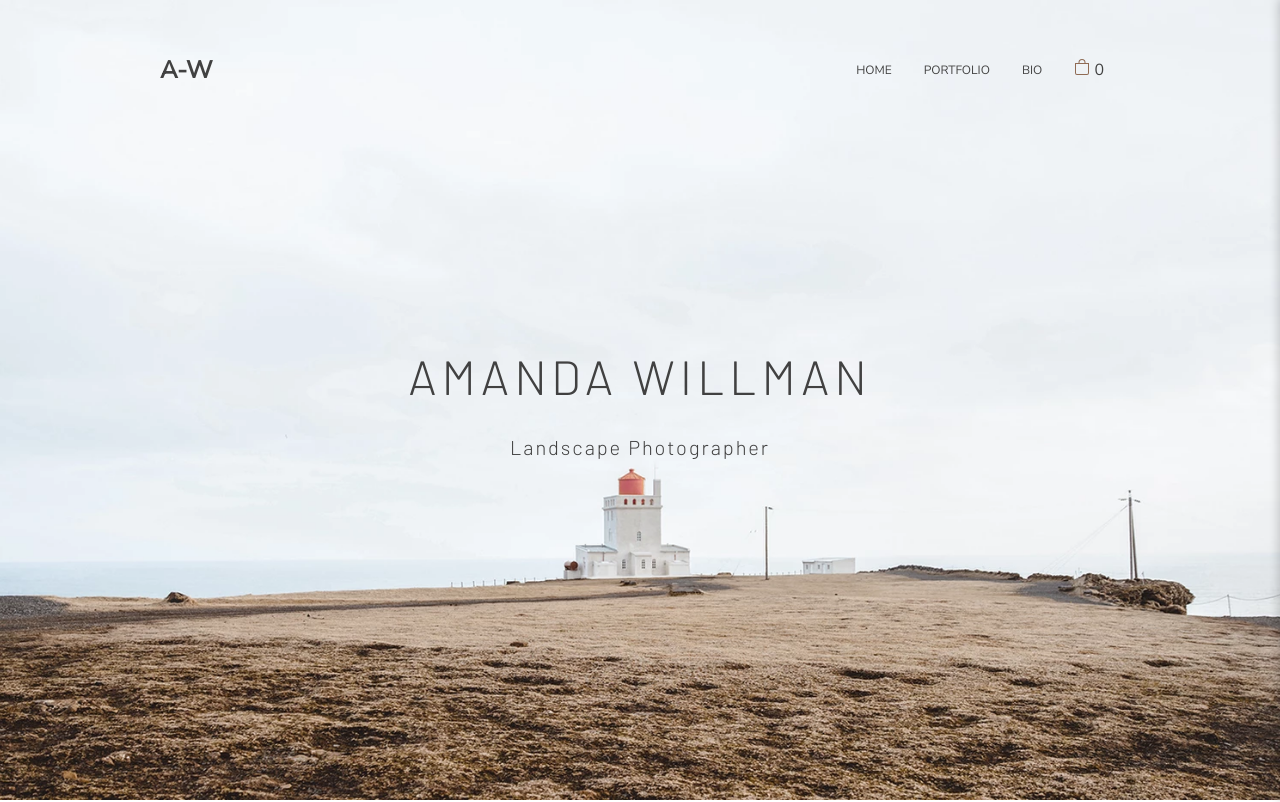
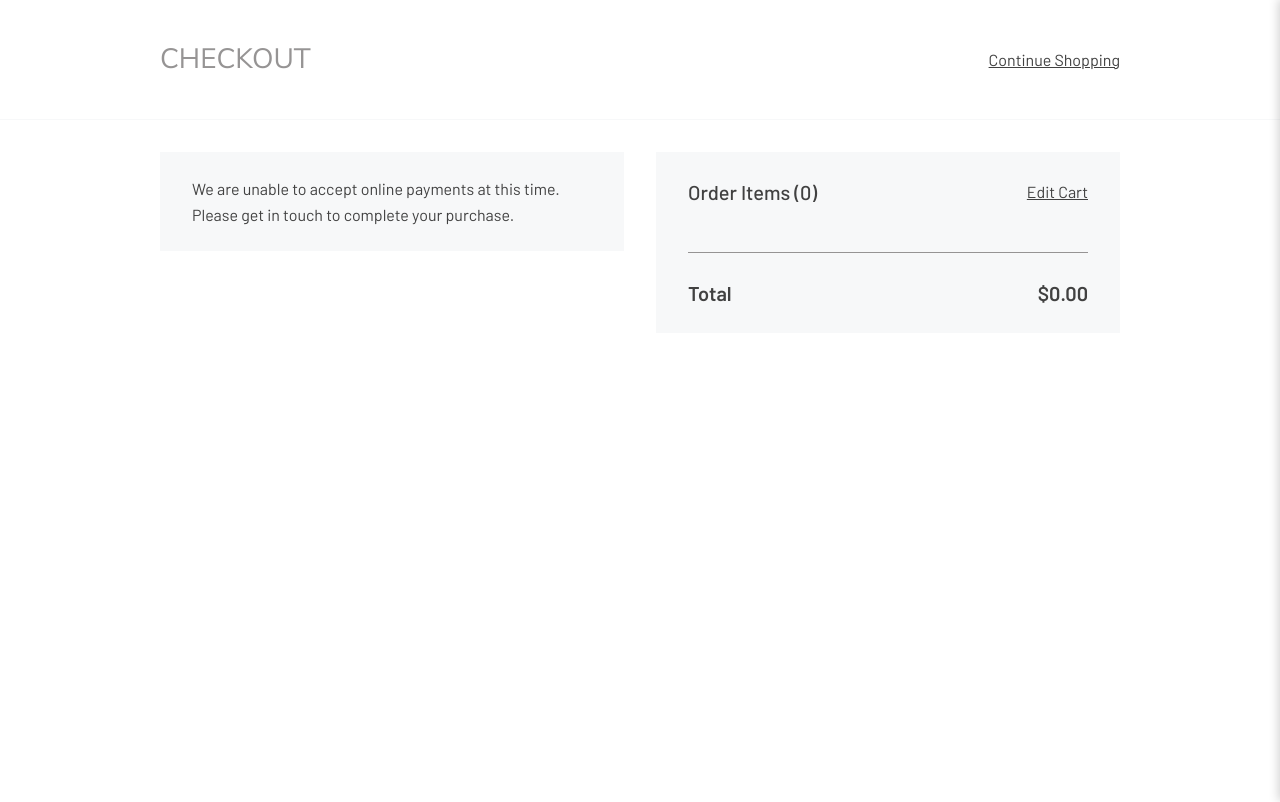
Before and after one commit to Knopkaivy/photographer-portfolio-demo, a React (Create React App) app: page /checkout in a window 1280 px wide. Before the commit this address led to /. Shown: the top 802 px of the page. Built offline with nearby package versions, Linux system fonts and the light colour scheme.

Commit message:
Add Checkout, CheckoutList components, route and styling

```diff
--- a/src/App.js
+++ b/src/App.js
@@ -9,6 +9,7 @@ import Home from './Home';
 import Portfolio from './Portfolio';
 import Gallery from './Gallery';
 import PhotoCardDetailed from './PhotoCardDetailed';
+import Checkout from './Checkout';
 import Bio from './Bio';
 
 import './styles/App.css';
@@ -158,6 +159,16 @@ function App() {
           }
         />
         <Route path="bio" element={<Bio />} />
+        <Route
+          path="checkout"
+          element={
+            <Checkout
+              purchaseItems={purchaseItems}
+              cartSubtotal={cartSubtotal}
+              openCart={openCart}
+            />
+          }
+        />
         <Route path="*" element={<Navigate to="/" replace />} />
       </Routes>
       <Footer />
--- a/src/Cart.jsx
+++ b/src/Cart.jsx
@@ -1,4 +1,5 @@
 import React from 'react';
+import { useNavigate } from 'react-router-dom';
 import { BsChevronRight } from 'react-icons/bs';
 import CartItem from './CartItem';
 import './styles/Cart.css';
@@ -11,6 +12,8 @@ const Cart = ({
   removeItemFromCart,
   updateItemInCart,
 }) => {
+  let navigate = useNavigate();
+
   let handleCloseCart = (event) => {
     event.stopPropagation();
     closeCart();
@@ -21,6 +24,11 @@ const Cart = ({
       closeCart();
     }
     return;
+  };
+
+  let goToCart = () => {
+    closeCart();
+    navigate('checkout', { replace: true });
   };
 
   let purchaseList = purchaseItems.map((item) => {
@@ -64,6 +72,7 @@ const Cart = ({
           <button
             className="Cart__checkoutBtn btn"
             disabled={cartSubtotal === 0}
+            onClick={goToCart}
           >
             Checkout
           </button>
--- /dev/null
+++ b/src/Checkout.jsx
@@ -0,0 +1,28 @@
+import React from 'react';
+import CheckoutList from './CheckoutList';
+import './styles/Checkout.css';
+
+const Checkout = ({ purchaseItems, cartSubtotal, openCart }) => {
+  return (
+    <div className="Checkout">
+      <div className="Checkout__headerBar">
+        <div className="Checkout__headerContainer container">
+          <h2 className="Checkout__header">Checkout</h2>
+          <div className="Checkout__shoppingLink">Continue Shopping</div>
+        </div>
+      </div>
+      <div className="Checkout__main container">
+        <div className="Checkout__message">
+          We are unable to accept online payments at this time. Please get in
+          touch to complete your purchase.
+        </div>
+        <CheckoutList
+          purchaseItems={purchaseItems}
+          cartSubtotal={cartSubtotal}
+        />
+      </div>
+    </div>
+  );
+};
+
+export default Checkout;
--- /dev/null
+++ b/src/CheckoutList.jsx
@@ -0,0 +1,44 @@
+import React from 'react';
+import { images } from './images';
+import './styles/CheckoutList.css';
+
+const CheckoutList = ({ purchaseItems, cartSubtotal }) => {
+  let itemList = purchaseItems.map((item) => {
+    return (
+      <div className="CheckoutList__item" key={item.id}>
+        <div className="CheckoutList__imageContainer">
+          <img
+            src={images[item.imageUrl]}
+            alt="preview"
+            className="CheckoutList__image"
+          />
+        </div>
+        <div className="CheckoutList__itemDescription">
+          <div className="CheckoutList__itemName">{item.name}</div>
+          <div className="CheckoutList__itemDetails">+ More Details</div>
+        </div>
+        <div className="CheckoutList__itemPrice">{`$${item.price}.00`}</div>
+      </div>
+    );
+  });
+
+  return (
+    <div className="CheckoutList">
+      <div className="CheckoutList__headerSection">
+        <h3 className="CheckoutList__header">
+          {`Order Items (${purchaseItems.length})`}
+        </h3>
+        <div className="CheckoutList__editLink">Edit Cart</div>
+      </div>
+      <div className="CheckoutList__list">
+        {purchaseItems.length > 0 && itemList}
+      </div>
+      <div className="CheckoutList__totalSection">
+        <div className="CheckoutList__totalHeader">Total</div>
+        <div className="CheckoutList__totalAmount">{`$${cartSubtotal}.00`}</div>
+      </div>
+    </div>
+  );
+};
+
+export default CheckoutList;
--- a/src/PhotoCardDetailed.jsx
+++ b/src/PhotoCardDetailed.jsx
@@ -133,6 +133,7 @@ const PhotoCardDetailed = ({
           <div className="PhotoCardDetailed__description">
             <PurchaseForm
               photoId={photo.photoId}
+              photoTitle={photo.photoTitle}
               openCart={openCart}
               purchaseItems={purchaseItems}
               addItemToCart={addItemToCart}
--- a/src/PurchaseForm.jsx
+++ b/src/PurchaseForm.jsx
@@ -3,7 +3,13 @@ import { v4 as uuidv4 } from 'uuid';
 import { licenseOptions } from './licenseOption';
 import './styles/PurchaseForm.css';
 
-const PurchaseForm = ({ photoId, openCart, purchaseItems, addItemToCart }) => {
+const PurchaseForm = ({
+  photoId,
+  photoTitle,
+  openCart,
+  purchaseItems,
+  addItemToCart,
+}) => {
   const [currentOption, setCurrentOption] = useState(licenseOptions[0]);
 
   let handleSubmitPurchase = (event) => {
@@ -11,6 +17,7 @@ const PurchaseForm = ({ photoId, openCart, purchaseItems, addItemToCart }) => {
     if (currentOption !== null) {
       let item = { ...currentOption };
       item.id = uuidv4();
+      item.name = photoTitle;
       item.imageUrl = `${photoId.charAt(0).toUpperCase()}${photoId
         .slice(1)
         .replace('-', '')}md`;
--- a/src/styles/App.css
+++ b/src/styles/App.css
@@ -3,7 +3,7 @@
   --color-secondary: #8f6b54;
   --color-white: #fff;
   --color-gray: #969494;
-  --color-gray-light: #d8d6d6;
+  --color-gray-light: rgb(247, 248, 249);
   --color-footer: #dac7bc;
 }
 *,
--- /dev/null
+++ b/src/styles/Checkout.css
@@ -0,0 +1,47 @@
+.Checkout {
+  position: absolute;
+  top: 0;
+  left: 0;
+  width: 100vw;
+  height: 100vh;
+  z-index: 4;
+  background-color: var(--color-white);
+  display: flex;
+  flex-direction: column;
+}
+.Checkout__headerBar {
+  height: 12rem;
+  border-bottom: 1px solid var(--color-gray-light);
+}
+.Checkout__headerContainer {
+  height: 100%;
+  display: flex;
+  justify-content: space-between;
+  align-items: center;
+}
+.Checkout__header {
+  font-family: 'Nunito Sans', sans-serif;
+  font-size: 2.8rem;
+  font-weight: 400;
+  color: var(--color-gray);
+  text-transform: uppercase;
+}
+.Checkout__shoppingLink {
+  font-size: 1.6rem;
+  text-decoration: underline;
+  cursor: pointer;
+}
+.Checkout__shoppingLink:hover {
+}
+.Checkout__main {
+  display: flex;
+  gap: 3.2rem;
+  padding-top: 3.2rem;
+  align-items: flex-start;
+}
+.Checkout__message {
+  background-color: var(--color-gray-light);
+  font-size: 1.6rem;
+  padding: 2.4rem 3.2rem;
+  flex-basis: 50%;
+}
--- /dev/null
+++ b/src/styles/CheckoutList.css
@@ -0,0 +1,62 @@
+.CheckoutList {
+  display: flex;
+  flex-direction: column;
+  width: 100%;
+  flex-basis: 50%;
+  background-color: var(--color-gray-light);
+  padding: 0 3.2rem;
+  font-size: 1.6rem;
+}
+.CheckoutList__headerSection,
+.CheckoutList__totalSection {
+  height: 8rem;
+  display: flex;
+  justify-content: space-between;
+  align-items: center;
+}
+.CheckoutList__header {
+  font-size: 2rem;
+  font-weight: 500;
+}
+.CheckoutList__editLink {
+  text-decoration: underline;
+  cursor: pointer;
+}
+.CheckoutList__list {
+  padding-bottom: 2rem;
+  border-bottom: 1px solid var(--color-gray);
+}
+.CheckoutList__item {
+  width: 100%;
+  height: 8.4rem;
+  display: flex;
+  gap: 3.2rem;
+  padding: 2rem 0;
+}
+.CheckoutList__imageContainer {
+  width: 6rem;
+  height: 4rem;
+  overflow: hidden;
+}
+.CheckoutList__image {
+  width: 100%;
+  height: 100%;
+  object-fit: cover;
+}
+.CheckoutList__itemDescription {
+  flex-grow: 1;
+}
+.CheckoutList__itemName {
+}
+.CheckoutList__itemDetails {
+}
+.CheckoutList__itemPrice {
+}
+.CheckoutList__totalSection {
+  font-size: 2rem;
+  font-weight: 600;
+}
+.CheckoutList__totalHeader {
+}
+.CheckoutList__totalAmount {
+}
```
